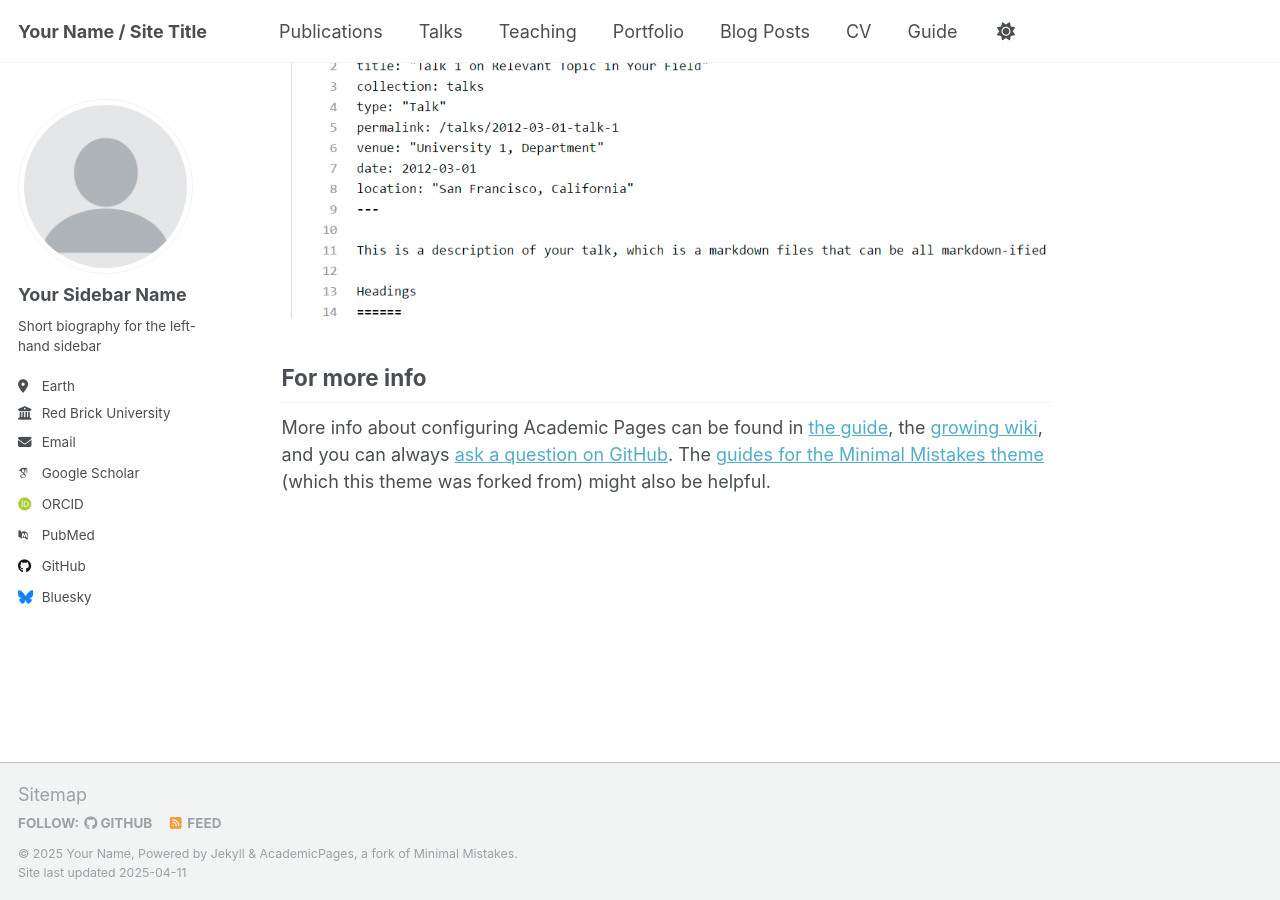
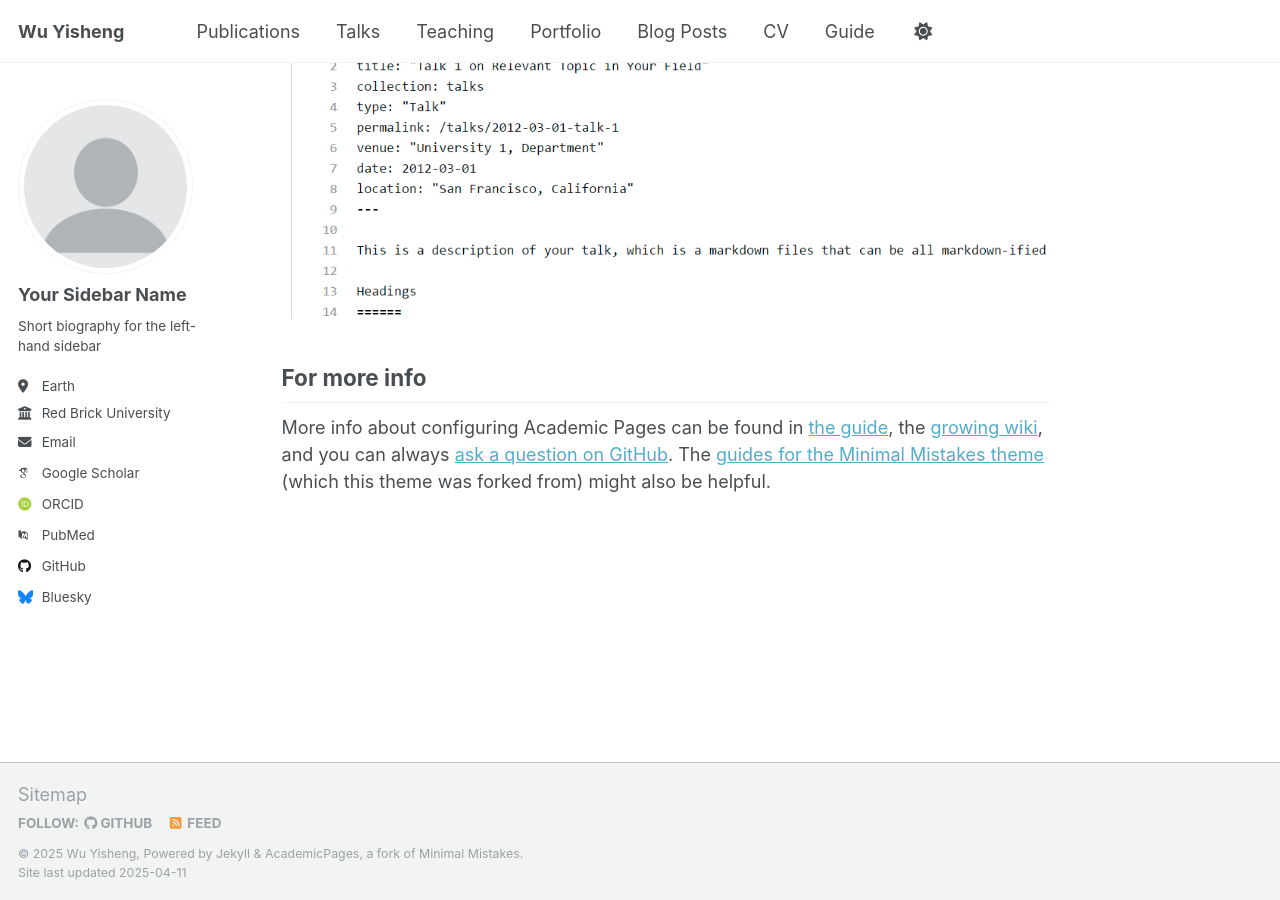
Before and after one commit to wooeason/wooeason.github.io, a Jekyll site: the page built from _pages/about.md, in a window 1280 px wide and 900 px high, scrolled down 2636 px. Built offline with Jekyll 4.4.1, drawn with Linux system fonts in a browser that asks for light colours; some web fonts are replaced.

Commit message:
Update _config.yml

```diff
--- a/_config.yml
+++ b/_config.yml
@@ -9,13 +9,13 @@
 # Basic Site Settings
 locale                   : "en-US"
 site_theme               : "default"
-title                    : "Your Name / Site Title"
+title                    : "Wu Yisheng"
 title_separator          : "-"
-name                     : &name "Your Name"
-description              : &description "personal description"
-url                      : https://academicpages.github.io # the base hostname & protocol for your site e.g. "https://[your GitHub username].github.io"
+name                     : &name "Wu Yisheng"
+description              : &description "A student in R&L Group, Nanjing University."
+url                      : https://wooeason.github.io # the base hostname & protocol for your site e.g. "https://[your GitHub username].github.io"
 baseurl                  : "" # the subpath of your site, e.g. "/blog"
-repository               : "academicpages/academicpages.github.io"
+repository               : "wooeason/wooeason.github.io"
 
 # Site Author - The following control what appear as part of the author content on the side bar.
 #               If a field is blank the icon and link will not appear, otherwise it will be shown.
```
